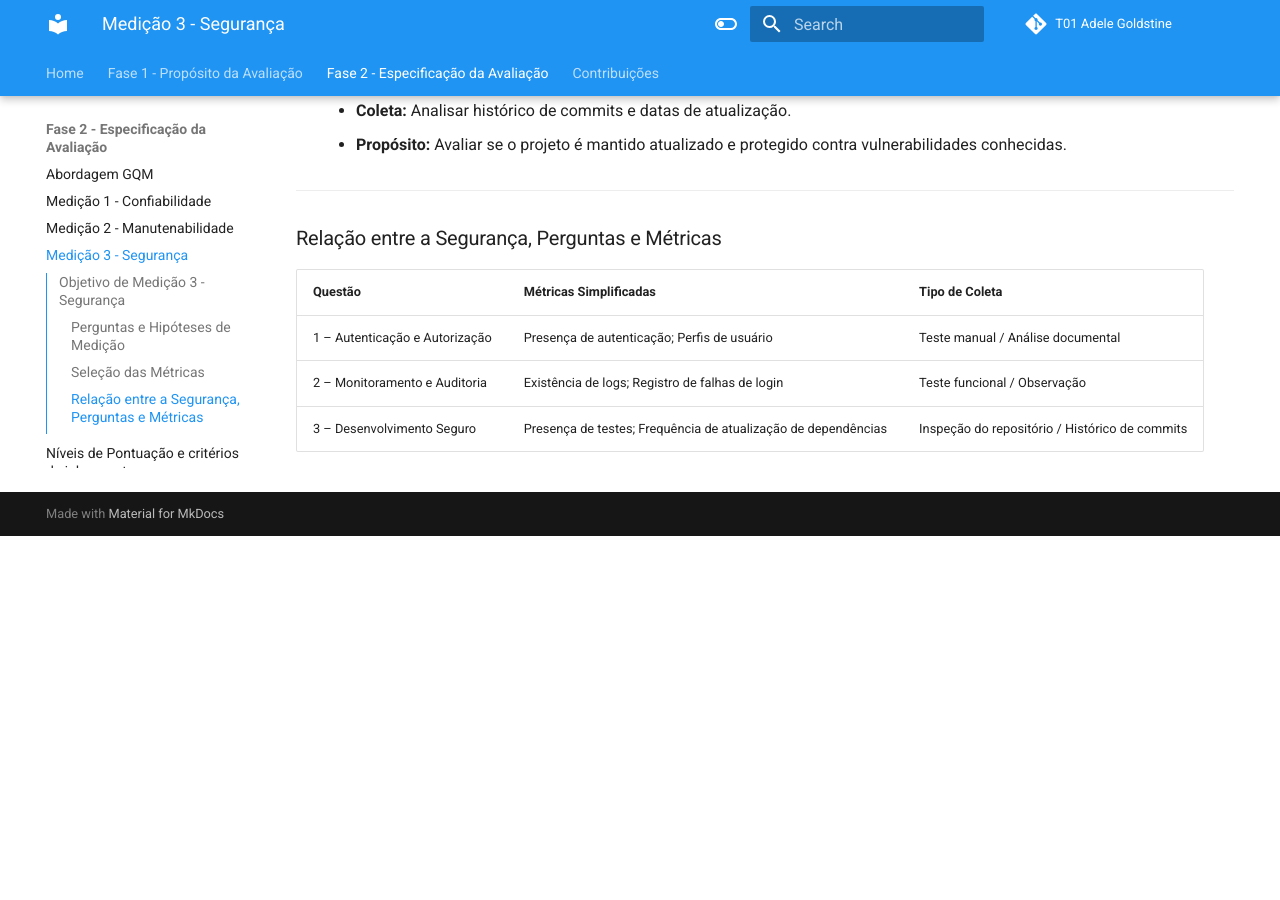
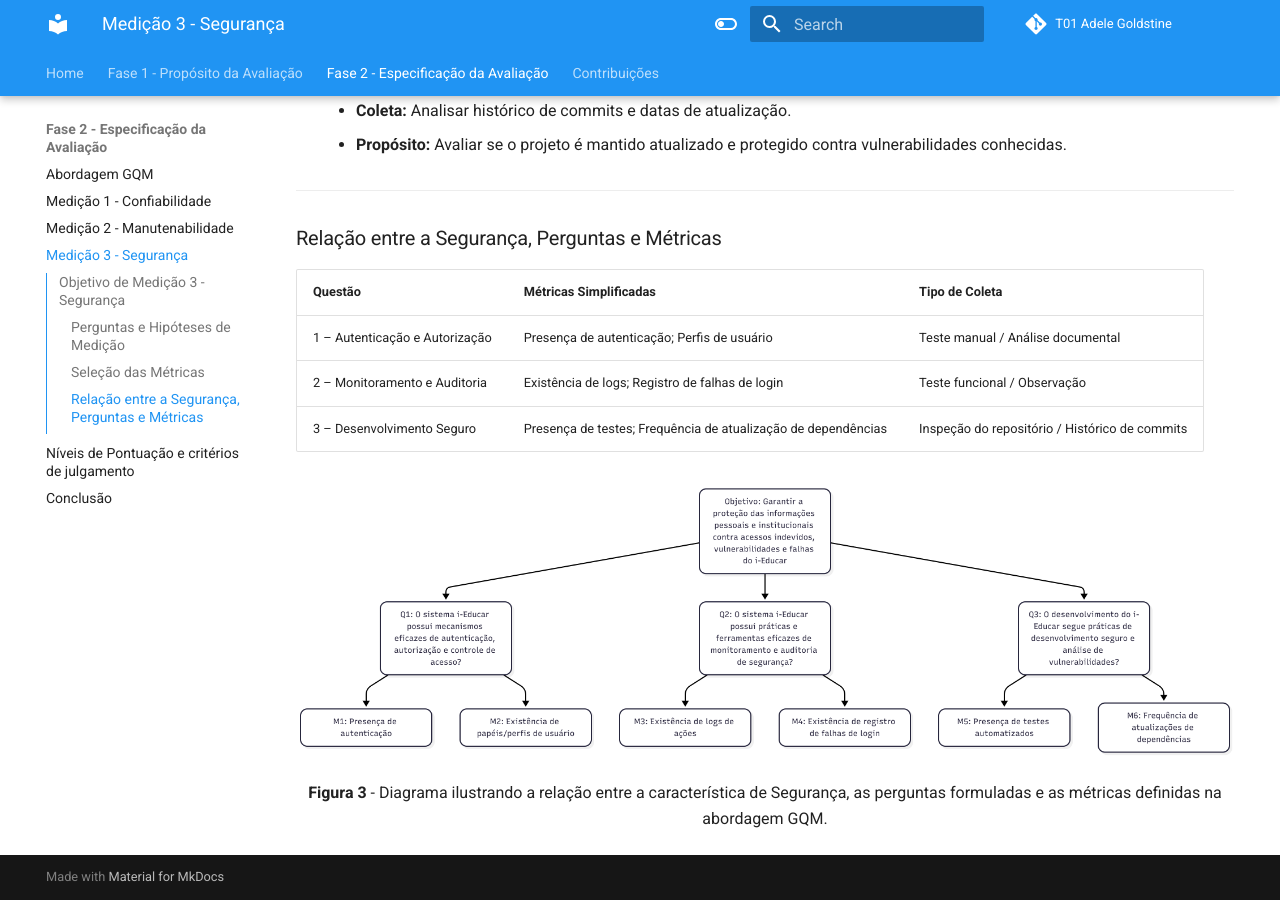
Before and after one commit to FCTE-Qualidade-de-Software-1/2025-2_T01_ADELE-GOLDSTINE, an MkDocs documentation site: the page built from docs/fase_2/Seguranca.md, in a window 1280 px wide and 900 px high, scrolled down 2816 px. Built offline with MkDocs 1.6.1 and Material for MkDocs 9.7.7, drawn with Linux system fonts in a browser that asks for light colours; comment, search, counter and statistics services are not loaded; before the commit the page ends 3352 px from its top, so only the background shows below that.

Commit message:
inclusao diagrama de segurança

```diff
--- a/docs/fase_2/Seguranca.md
+++ b/docs/fase_2/Seguranca.md
@@ -107,3 +107,8 @@
 | 1 – Autenticação e Autorização | Presença de autenticação; Perfis de usuário | Teste manual / Análise documental |
 | 2 – Monitoramento e Auditoria | Existência de logs; Registro de falhas de login | Teste funcional / Observação |
 | 3 – Desenvolvimento Seguro | Presença de testes; Frequência de atualização de dependências | Inspeção do repositório / Histórico de commits |
+
+
+![Relação entre a Segurança, Perguntas e Métricas](../assets/diagrama_seguranca.png)
+
+<p align="center"><b>Figura 3</b> - Diagrama ilustrando a relação entre a característica de Segurança, as perguntas formuladas e as métricas definidas na abordagem GQM.</p>
```
Also changed, not shown: docs/assets/diagrama_seguranca.png (added).
